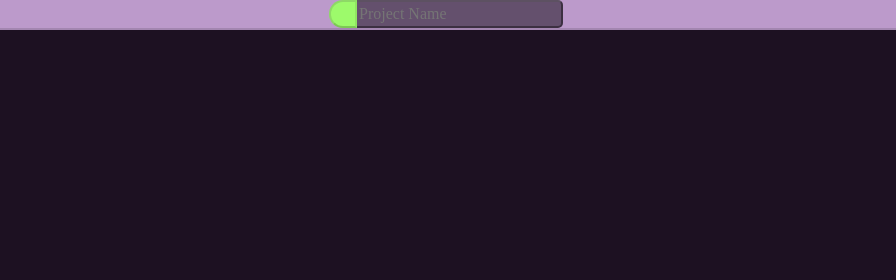
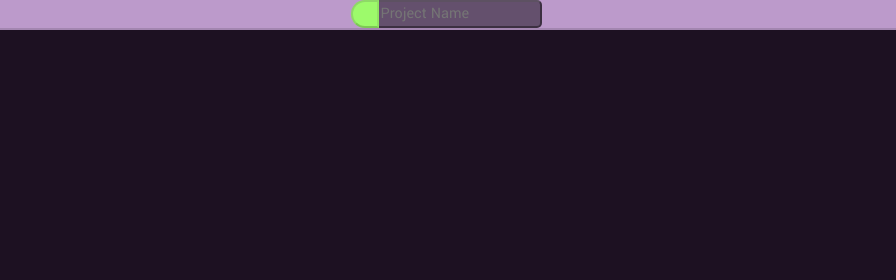
Before and after one commit to LontraSoft/odin-todo, a website built with webpack: page src/template.html in a window 1280 px wide. Shown: the top 280 px of the page, 384-1280 px from the left. Built offline with nearby package versions, Linux system fonts and the light colour scheme; files whose address does not match are found by name.

Commit message:
Add web fonts

```diff
--- a/src/css/index.css
+++ b/src/css/index.css
@@ -52,6 +52,26 @@ h1, h2, h3, h4, h5, h6 {
 
 /*------------------------------------------------------------------------*/
 
+/*Fonts-------------------------------------------------------------------*/
+@font-face {
+    font-family: 'yantramanav_regularregular';
+    src: url('../fonts/yantramanav-regular-webfont.woff2') format('woff2'),
+         url('../fonts/yantramanav-regular-webfont.woff') format('woff');
+    font-weight: normal;
+    font-style: normal;
+}
+
+
+
+
+@font-face {
+    font-family: 'noticia_textregular';
+    src: url('../fonts/noticiatext-regular-webfont.woff2') format('woff2'),
+         url('../fonts/noticiatext-regular-webfont.woff') format('woff');
+    font-weight: normal;
+    font-style: normal;
+}
+/*------------------------------------------------------------------------*/
 
 :root {
     --background-color: hsl(282, 32%, 10%);
@@ -90,6 +110,15 @@ header {
     background-color: var(--project-color);
     border-bottom: 2px solid #0002;
     color: var(--dark-text-color);
+input, select, textarea {
+    font-family: 'yantramanav_regularregular', sans-serif;
+}
+
+.logo-text,
+.project-name,
+.todo-name {
+    font-family: 'noticia_textregular', serif;
+}
 
     height: var(--header-size);
 }
```
Also changed, not shown: src/fonts/noticiatext-regular-webfont.woff (added), src/fonts/noticiatext-regular-webfont.woff2 (added), src/fonts/yantramanav-regular-webfont.woff (added), src/fonts/yantramanav-regular-webfont.woff2 (added).
